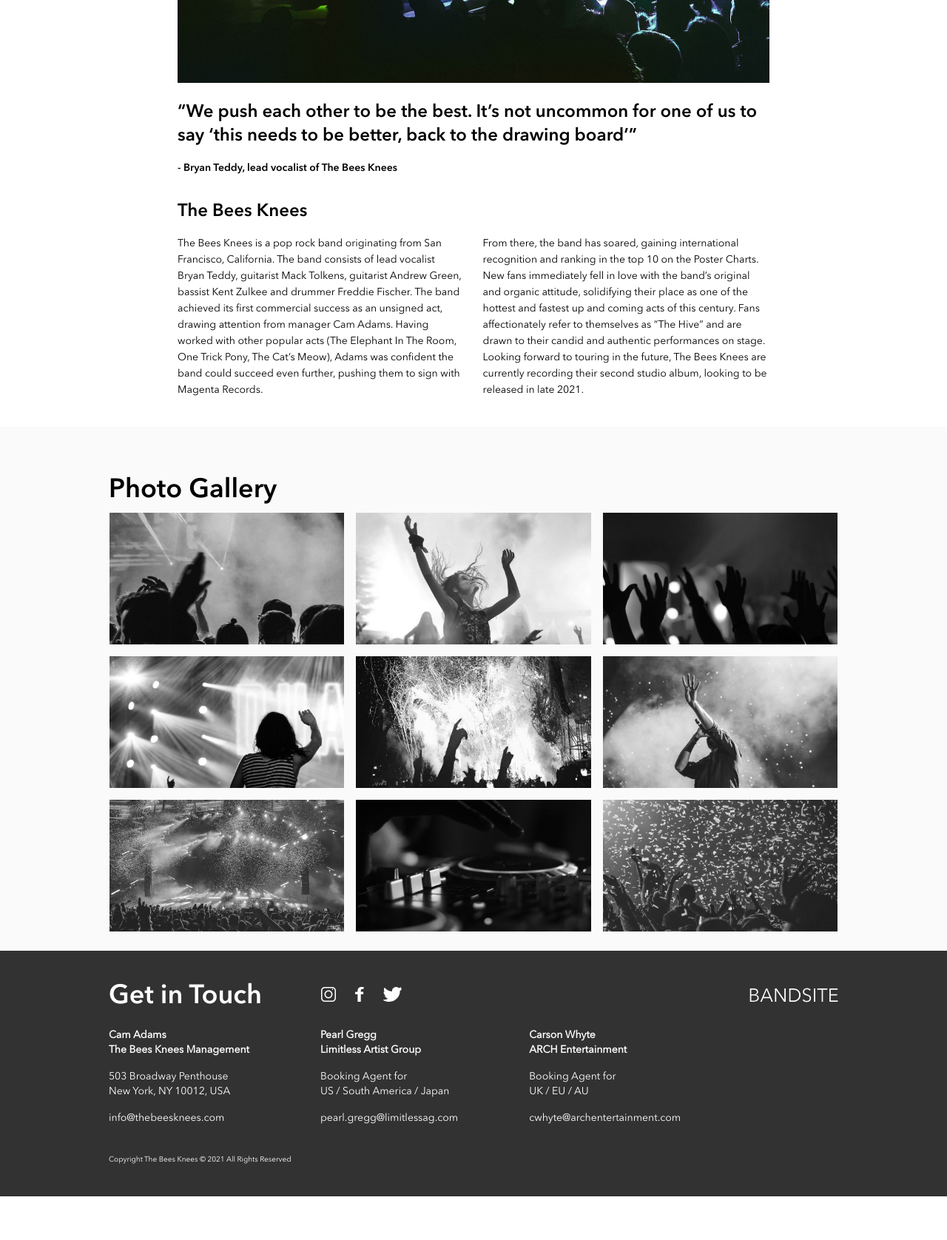
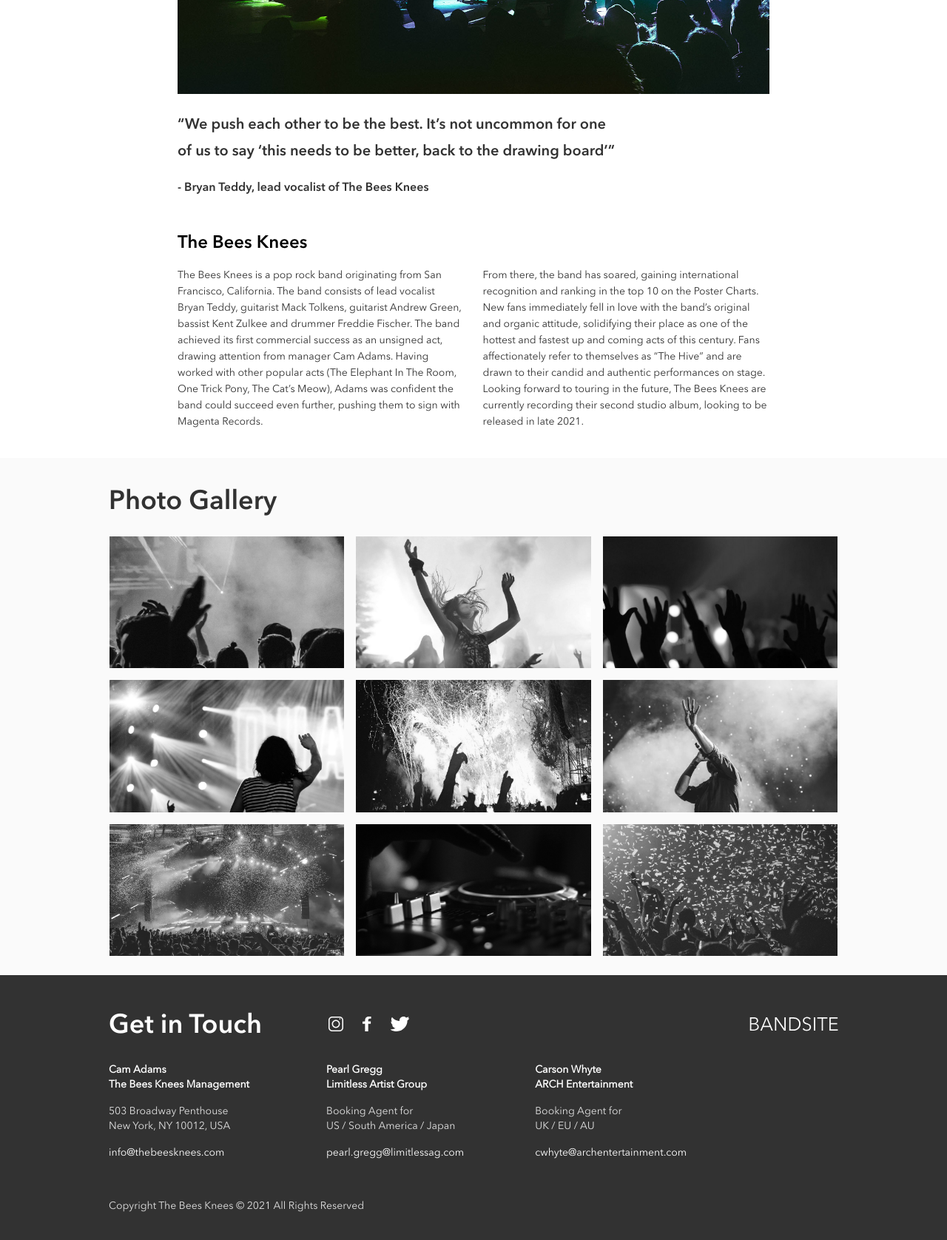
Before and after one commit to gtiku/giyona-tiku-bandsite, a plain HTML site: page index.html in a window 1280 px wide. Shown: the part 1080-2756 px from the top of the page at 74% size. Before the commit the page ends 2697 px from the top, so only its background shows below. Drawn offline with nearby package versions, Linux system fonts and the light colour scheme; files that its build step writes are made by us from their sources.

Commit message:
final edits

```diff
--- a/index.html
+++ b/index.html
@@ -32,10 +32,10 @@
         <section class="about">
             <h2 class="about__header section__header">About the Musicians</h2>
             <img src="./assets/images/band.jpg" alt="band performing on stage" class="about__image">
-            <figcaption><h3 class="about__caption">
+            <figcaption><p class="about__caption">
                 “We push each other to be the best. It’s not uncommon for one of us to say ‘this needs to be
                 better, back to the drawing board’”
-            </h3></figcaption>
+            </p></figcaption>
             <p class="about__speaker">
                 - Bryan Teddy, lead vocalist of The Bees Knees
             </p>
--- a/styles/bio.scss
+++ b/styles/bio.scss
@@ -5,34 +5,37 @@
 
 
 .hero {
-    height: 40vh;
+    height: 50vh;
     background-image: url(../../assets/images/hero-bio.jpg);
     background-size: cover;
     background-position: center;
     z-index: -1;
 
+
+
     &__header {
-        padding: 16vh 5vw;
-        color: white;
+        padding: 20vh 5vw;
+        color: $alabaster;
+        font-weight: 400;
     }
 
     &__overlay {
         padding: 0;
         margin: 0;
-        background-color: rgba(0,0,0,0.5);
-        height: 40vh;
+        background-color: rgba(32,32,32,0.5);
+        height: 50vh;
         z-index: 2;
     }
 
     @include tablet {
-        height: 55vh;
+        height: 60vh;
 
         &__header {
             padding: 25vh 5vw;
         }
 
         &__overlay {
-            height: 55vh;
+            height: 60vh;
         }
     }
 
@@ -62,14 +65,12 @@
 
     &__caption, &__speaker {
         font-family: 'Avenir Demi';
-    }
-
-    &__caption, &__speaker {
         padding-bottom: 0.8rem;
     }
 
     &__subheader {
         padding-top: 1.6rem;
+        font-family: 'Avenir Regular';
     }
 
     &__image {
@@ -84,12 +85,20 @@
             padding: 2.4rem 0;
         }
 
-        &__caption {
+        &__caption  {
+            line-height: 3.6rem;
+            font-size: 2rem;
             padding-bottom: 1.6rem;
         }
 
+        &__speaker {
+            font-size: 1.6rem;
+        }
+
         &__subheader {
-            padding-top: 2.4rem;
+            padding-top: 4rem;
+            font-family: 'Avenir Demi';
+            color: $dark-black;
         }
 
         &__bio {
@@ -135,6 +144,10 @@
             margin: 0 auto;
         }
 
+        &__caption {
+            padding: 0 20rem 2rem 0;
+        }
+
         &__bio {
             padding-bottom: 0;
         }
@@ -168,6 +181,7 @@
 
         &__photos {
             @include flex($direction: column);
+            padding-top: 1.6rem;
 
         }
 
@@ -204,6 +218,6 @@
     padding: 5% 5% 2%;
 
     @include tablet {
-        padding: 5% 5% 3%;
+        padding: 3% 5% 3%;
     }
 }
--- a/styles/partials/_global.scss
+++ b/styles/partials/_global.scss
@@ -16,6 +16,7 @@ body {
     font-family: 'Avenir Regular';
     font-size: 1.3rem;
     line-height: 1.8rem;
+    color: $black;
 }
 
 h1, h2 {
@@ -30,6 +31,7 @@ h3 {
     font-size: 1.4rem;
     line-height: 2.2rem;
 }
+
 
 button {
     font-family: 'Avenir Bold';
@@ -148,7 +150,7 @@ header {
         &__link {
             padding: 0 0 1.6rem;
             margin-top: 0.4rem;
-            margin-right: 3.6rem;
+            margin-right: 4.8rem;
             width: auto;
         }
     }
@@ -169,11 +171,15 @@ header {
 
 .footer {
     background-color: $black;
-    color: white;
+    color: $mercury;
     padding: 5%;
 
     &__header {
-        padding-top: 2.4rem;
+        padding-top: 1.6rem;
+    }
+
+    &__header, &__name {
+        color: white;
     }
 
     &__header, &__logo, &__contact, &__column, &__name, &__location {
@@ -192,6 +198,10 @@ header {
         color: white;
     }
 
+    &__column {
+        padding-bottom: 2.4rem;
+    }
+
     &__copyright {
         font-size: 1rem;
     }
@@ -205,6 +215,7 @@ header {
         }
 
         &--mobile-display {
+            padding-top: 2rem;
             @include tablet {
                 display: none;
             }
@@ -217,8 +228,8 @@ header {
         padding: 2% 5% 5%;
 
         &__heading {
-            @include flex($justify: space-between, $align: end);
-            padding: 0 0.1rem 2.4rem 0;
+            @include flex($justify: space-between);
+            padding: 2rem 0.1rem 2rem 0;
         }
 
         &__subheading {
@@ -226,28 +237,32 @@ header {
         }
 
         &__header {
-            padding: 0 4rem 0 0rem;
+            padding-right: 4.8rem;
         }
 
         &__socials {
-            padding: 0 0 0 0.6rem;
+            padding: 0;
         }
 
         &__logo {
-            padding: 0 0 0.8rem 0;
+            padding-top: 1.6rem;
         }
 
         &__contact {
             @include flex($justify: flex-start);
-            margin-right: -6rem;
+            margin-right: -8rem;
         }
 
         &__column {
-            padding-right: 6rem;
+            padding: 0 5.6rem 3.2rem 0;
+        }
+
+        &__name {
+            padding-right: 0.8rem;
         }
 
         &__copyright {
-            padding-top: 1.6rem;
+            font-size: 1.4rem;
         }
     }
 
@@ -267,13 +282,11 @@ header {
         }
 
         &__header {
-            padding: 0 8rem 0 0rem;
+            padding: 0 9rem 0 0rem;
         }
 
         &__socials {
             padding: 0;
         }
-
-
     }
 }
```
